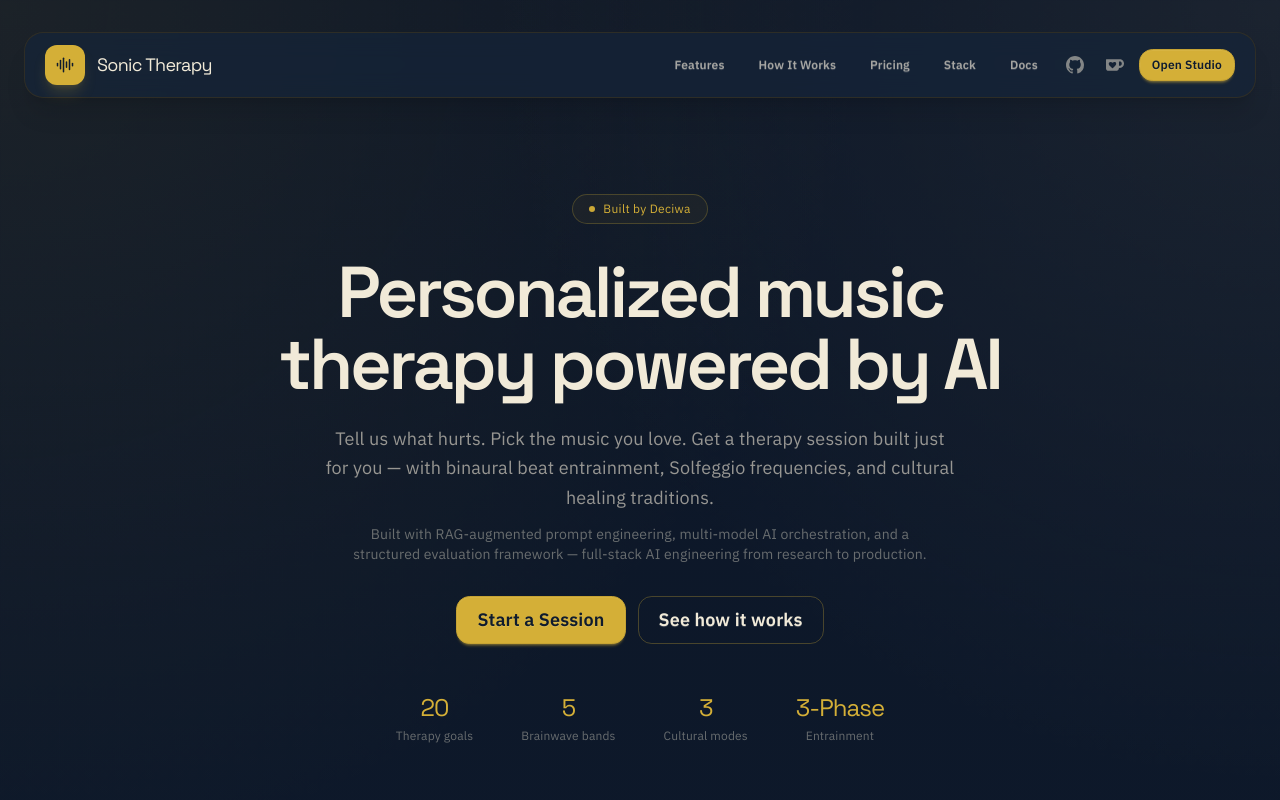
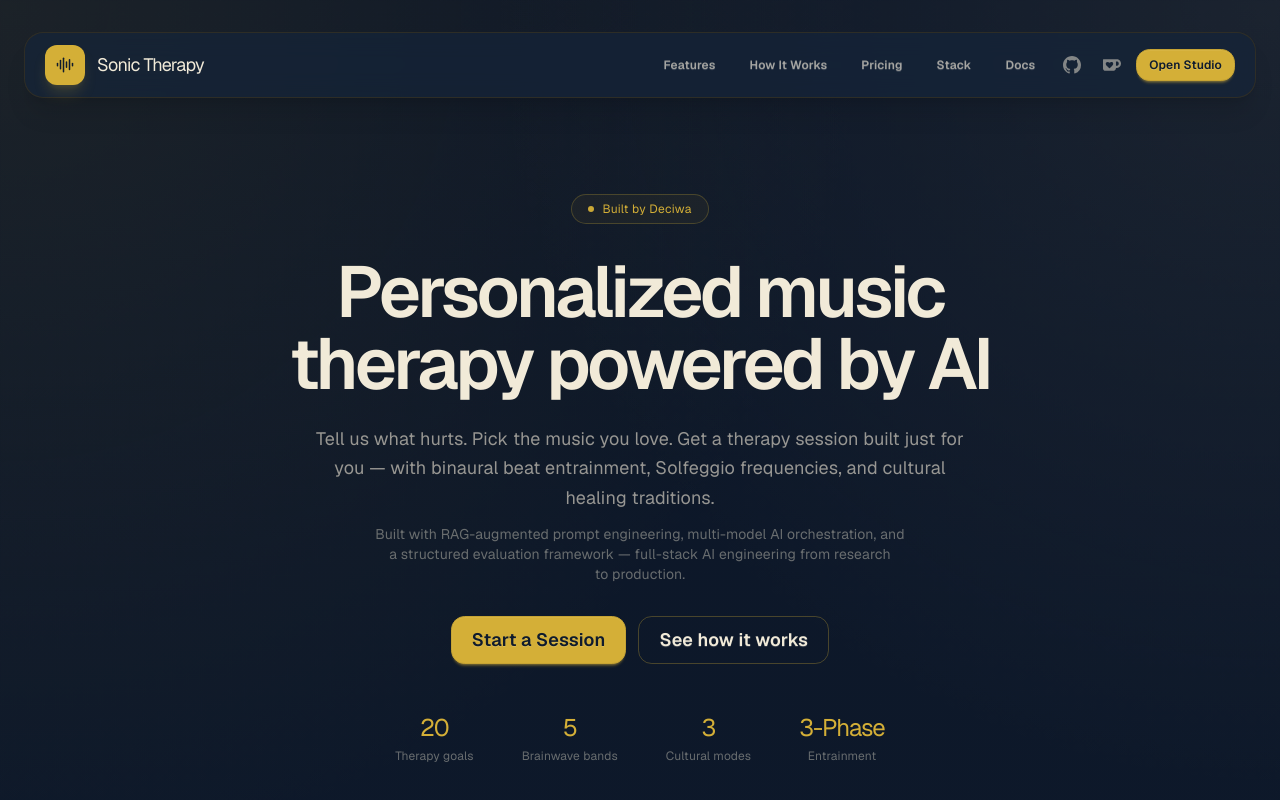
Before and after one commit to aida-solat/Sonic-Therapy, a Next.js app in the folder web/: page / in a window 1280 px wide. Shown: the top 800 px of the page. Built offline with nearby package versions, Linux system fonts and the light colour scheme.

Commit message:
feat: switch typography to Geist Sans + Geist Mono (#5)
feat: switch typography to Geist Sans (display + body) and Geist Mono

```diff
--- a/web/app/globals.css
+++ b/web/app/globals.css
@@ -79,6 +79,14 @@
     line-height: 0.96;
   }
 
+  code,
+  kbd,
+  samp,
+  pre,
+  .font-mono {
+    font-family: var(--font-mono), ui-monospace, SFMono-Regular, Menlo, monospace;
+  }
+
   p {
     text-wrap: pretty;
   }
--- a/web/app/layout.tsx
+++ b/web/app/layout.tsx
@@ -1,18 +1,25 @@
 import type { Metadata } from 'next';
-import { IBM_Plex_Sans, Space_Grotesk } from 'next/font/google';
+import { Geist, Geist_Mono } from 'next/font/google';
 
 import { ToastProvider } from '@/components/toast';
 import './globals.css';
 
-const display = Space_Grotesk({
+const display = Geist({
   subsets: ['latin'],
+  weight: ['400', '500', '600', '700'],
   variable: '--font-display',
 });
 
-const body = IBM_Plex_Sans({
+const body = Geist({
   subsets: ['latin'],
-  weight: ['400', '500', '600', '700'],
+  weight: ['400'],
   variable: '--font-body',
+});
+
+const mono = Geist_Mono({
+  subsets: ['latin'],
+  weight: ['400', '500'],
+  variable: '--font-mono',
 });
 
 export const metadata: Metadata = {
@@ -41,7 +48,7 @@ export const metadata: Metadata = {
 export default function RootLayout({ children }: Readonly<{ children: React.ReactNode }>) {
   return (
     <html lang="en" data-theme="ambient">
-      <body className={`${display.variable} ${body.variable}`}>
+      <body className={`${display.variable} ${body.variable} ${mono.variable}`}>
         <ToastProvider>{children}</ToastProvider>
       </body>
     </html>
```
